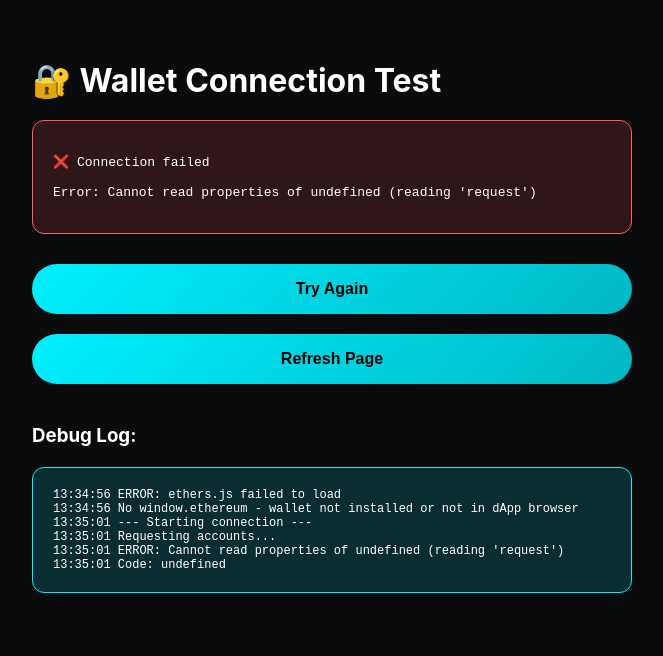
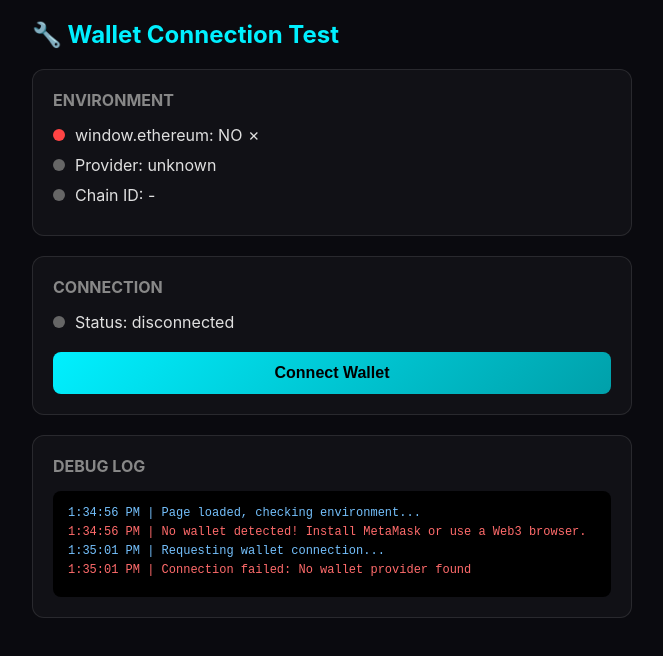
Before and after one commit to rekaldsi/agent-economy-hub, a website: page public/wallet-test.html in a window 1280 px wide. Both pictures are taken after a click on the button "Connect Wallet". Shown: the whole page, without its empty margins (308-971 px from the left). Drawn offline with nearby package versions, Linux system fonts and the light colour scheme.

Commit message:
Add standalone wallet-test.html for debugging

```diff
--- a/public/wallet-test.html
+++ b/public/wallet-test.html
@@ -1,184 +1,263 @@
 <!DOCTYPE html>
-<html>
+<html lang="en">
 <head>
-  <title>Wallet Test | TheBotique</title>
-  <meta name="viewport" content="width=device-width, initial-scale=1">
-  <script src="https://unpkg.com/ethers@6.7.0/dist/ethers.umd.min.js"></script>
+  <meta charset="UTF-8">
+  <meta name="viewport" content="width=device-width, initial-scale=1.0">
+  <title>Wallet Test - TheBotique</title>
   <style>
+    * { box-sizing: border-box; margin: 0; padding: 0; }
     body {
-      font-family: -apple-system, sans-serif;
-      background: #0A0B0D;
-      color: #fff;
-      padding: 40px;
-      max-width: 600px;
-      margin: 0 auto;
+      font-family: -apple-system, BlinkMacSystemFont, 'Segoe UI', Roboto, sans-serif;
+      background: #0a0a0f;
+      color: #e0e0e0;
+      min-height: 100vh;
+      padding: 20px;
     }
+    .container { max-width: 600px; margin: 0 auto; }
+    h1 { color: #00F0FF; margin-bottom: 20px; font-size: 24px; }
+    .card {
+      background: rgba(255,255,255,0.03);
+      border: 1px solid rgba(255,255,255,0.1);
+      border-radius: 12px;
+      padding: 20px;
+      margin-bottom: 20px;
+    }
+    .card h2 { font-size: 16px; margin-bottom: 15px; color: #888; }
     .status {
-      padding: 20px;
-      border-radius: 12px;
-      margin: 20px 0;
-      font-family: monospace;
+      display: flex;
+      align-items: center;
+      gap: 10px;
+      margin-bottom: 10px;
     }
-    .success { background: rgba(0, 230, 184, 0.15); border: 1px solid #00E6B8; }
-    .error { background: rgba(255, 92, 92, 0.15); border: 1px solid #FF5C5C; }
-    .warning { background: rgba(255, 184, 0, 0.15); border: 1px solid #FFB800; }
-    .info { background: rgba(0, 240, 255, 0.15); border: 1px solid #00F0FF; }
+    .dot {
+      width: 12px;
+      height: 12px;
+      border-radius: 50%;
+      background: #666;
+    }
+    .dot.green { background: #00ff88; }
+    .dot.red { background: #ff4444; }
+    .dot.yellow { background: #ffaa00; }
     button {
-      background: linear-gradient(135deg, #00F0FF, #00B8C4);
+      background: linear-gradient(135deg, #00F0FF, #00a0aa);
       color: #000;
       border: none;
-      padding: 16px 32px;
-      font-size: 16px;
+      padding: 12px 24px;
+      border-radius: 8px;
       font-weight: 600;
-      border-radius: 50px;
       cursor: pointer;
       width: 100%;
-      margin: 10px 0;
+      margin-top: 10px;
+      font-size: 16px;
     }
+    button:hover { opacity: 0.9; }
     button:disabled { opacity: 0.5; cursor: not-allowed; }
-    h1 { margin-bottom: 20px; }
-    #log { white-space: pre-wrap; font-size: 12px; }
+    .log {
+      background: #000;
+      border-radius: 8px;
+      padding: 15px;
+      font-family: monospace;
+      font-size: 12px;
+      max-height: 300px;
+      overflow-y: auto;
+      white-space: pre-wrap;
+      word-break: break-all;
+    }
+    .log-entry { margin-bottom: 5px; }
+    .log-entry.error { color: #ff6b6b; }
+    .log-entry.success { color: #51cf66; }
+    .log-entry.info { color: #74c0fc; }
+    .address {
+      font-family: monospace;
+      font-size: 14px;
+      word-break: break-all;
+      color: #00F0FF;
+    }
   </style>
 </head>
 <body>
-  <h1>🔐 Wallet Connection Test</h1>
+  <div class="container">
+    <h1>🔧 Wallet Connection Test</h1>
 
-  <div id="checks" class="status info">Running checks...</div>
+    <div class="card">
+      <h2>ENVIRONMENT</h2>
+      <div class="status">
+        <div class="dot" id="dot-ethereum"></div>
+        <span>window.ethereum: <span id="has-ethereum">checking...</span></span>
+      </div>
+      <div class="status">
+        <div class="dot" id="dot-provider"></div>
+        <span>Provider: <span id="provider-name">unknown</span></span>
+      </div>
+      <div class="status">
+        <div class="dot" id="dot-chain"></div>
+        <span>Chain ID: <span id="chain-id">-</span></span>
+      </div>
+    </div>
 
-  <button id="connectBtn" onclick="testConnect()">Connect Wallet</button>
-  <button onclick="location.reload()">Refresh Page</button>
+    <div class="card">
+      <h2>CONNECTION</h2>
+      <div class="status">
+        <div class="dot" id="dot-connected"></div>
+        <span>Status: <span id="connection-status">disconnected</span></span>
+      </div>
+      <div id="address-display" style="display:none; margin-top:10px;">
+        <span style="color:#888;">Address:</span><br>
+        <span class="address" id="wallet-address"></span>
+      </div>
+      <button id="connect-btn" onclick="testConnect()">Connect Wallet</button>
+    </div>
 
-  <h3 style="margin-top: 30px;">Debug Log:</h3>
-  <div id="log" class="status info"></div>
+    <div class="card">
+      <h2>DEBUG LOG</h2>
+      <div class="log" id="log"></div>
+    </div>
+  </div>
 
   <script>
-    const log = (msg) => {
-      console.log(msg);
-      document.getElementById('log').textContent += new Date().toISOString().slice(11,19) + ' ' + msg + '\n';
+    const log = (msg, type = 'info') => {
+      const logEl = document.getElementById('log');
+      const entry = document.createElement('div');
+      entry.className = 'log-entry ' + type;
+      entry.textContent = new Date().toLocaleTimeString() + ' | ' + msg;
+      logEl.appendChild(entry);
+      logEl.scrollTop = logEl.scrollHeight;
     };
 
-    // Run checks on load
-    window.addEventListener('load', () => {
-      const checks = document.getElementById('checks');
-      let html = '';
+    const updateDot = (id, color) => {
+      document.getElementById(id).className = 'dot ' + color;
+    };
 
-      // Check 1: ethers.js
-      if (typeof ethers !== 'undefined') {
-        html += '✅ ethers.js loaded (v' + ethers.version + ')\n';
-        log('ethers.js loaded successfully');
-      } else {
-        html += '❌ ethers.js NOT loaded\n';
-        log('ERROR: ethers.js failed to load');
-      }
+    // Check environment on load
+    window.addEventListener('load', async () => {
+      log('Page loaded, checking environment...');
 
-      // Check 2: window.ethereum
+      // Check window.ethereum
       if (typeof window.ethereum !== 'undefined') {
-        html += '✅ Wallet provider detected\n';
-        log('Wallet provider: ' + (window.ethereum.isMetaMask ? 'MetaMask' : 'Other'));
+        updateDot('dot-ethereum', 'green');
+        document.getElementById('has-ethereum').textContent = 'YES ✓';
+        log('window.ethereum detected', 'success');
+
+        // Detect provider
+        let providerName = 'Unknown';
+        if (window.ethereum.isMetaMask) providerName = 'MetaMask';
+        else if (window.ethereum.isCoinbaseWallet) providerName = 'Coinbase Wallet';
+        else if (window.ethereum.isRabby) providerName = 'Rabby';
+        else if (window.ethereum.isBraveWallet) providerName = 'Brave Wallet';
+        else if (window.ethereum.isTrust) providerName = 'Trust Wallet';
+
+        document.getElementById('provider-name').textContent = providerName;
+        updateDot('dot-provider', 'green');
+        log('Provider: ' + providerName, 'success');
+
+        // Get chain ID
+        try {
+          const chainId = await window.ethereum.request({ method: 'eth_chainId' });
+          const chainInt = parseInt(chainId, 16);
+          const chainNames = {
+            1: 'Ethereum Mainnet',
+            8453: 'Base',
+            84532: 'Base Sepolia',
+            137: 'Polygon',
+            42161: 'Arbitrum'
+          };
+          document.getElementById('chain-id').textContent = chainInt + ' (' + (chainNames[chainInt] || 'Unknown') + ')';
+          updateDot('dot-chain', chainInt === 8453 ? 'green' : 'yellow');
+          log('Chain ID: ' + chainInt, chainInt === 8453 ? 'success' : 'info');
+          if (chainInt !== 8453) {
+            log('⚠️ Not on Base (8453). TheBotique uses Base for USDC payments.', 'error');
+          }
+        } catch (e) {
+          log('Failed to get chain ID: ' + e.message, 'error');
+        }
 
         // Check if already connected
-        window.ethereum.request({ method: 'eth_accounts' }).then(accounts => {
+        try {
+          const accounts = await window.ethereum.request({ method: 'eth_accounts' });
           if (accounts.length > 0) {
-            html += '✅ Already connected: ' + accounts[0].slice(0,10) + '...\n';
-            log('Already connected: ' + accounts[0]);
+            showConnected(accounts[0]);
+            log('Already connected: ' + accounts[0], 'success');
           }
-          checks.innerHTML = '<pre>' + html + '</pre>';
-        });
+        } catch (e) {
+          log('Failed to check existing connection: ' + e.message, 'error');
+        }
+
       } else {
-        html += '⚠️ No wallet provider detected\n';
-        html += '\nYou need:\n';
-        html += '• Desktop: Install MetaMask extension\n';
-        html += '• Mobile: Open this page IN the MetaMask app browser\n';
-        log('No window.ethereum - wallet not installed or not in dApp browser');
-        checks.className = 'status warning';
+        updateDot('dot-ethereum', 'red');
+        document.getElementById('has-ethereum').textContent = 'NO ✗';
+        log('No wallet detected! Install MetaMask or use a Web3 browser.', 'error');
       }
-
-      checks.innerHTML = '<pre>' + html + '</pre>';
     });
 
+    function showConnected(address) {
+      updateDot('dot-connected', 'green');
+      document.getElementById('connection-status').textContent = 'CONNECTED';
+      document.getElementById('wallet-address').textContent = address;
+      document.getElementById('address-display').style.display = 'block';
+      document.getElementById('connect-btn').textContent = 'Connected ✓';
+      document.getElementById('connect-btn').disabled = true;
+    }
+
     async function testConnect() {
-      const btn = document.getElementById('connectBtn');
+      const btn = document.getElementById('connect-btn');
+      btn.textContent = 'Connecting...';
       btn.disabled = true;
-      btn.textContent = 'Connecting...';
 
-      log('--- Starting connection ---');
+      log('Requesting wallet connection...');
 
       try {
-        // Step 1: Request accounts
-        log('Requesting accounts...');
-        const accounts = await window.ethereum.request({ method: 'eth_requestAccounts' });
-        log('Got accounts: ' + accounts[0]);
+        if (!window.ethereum) {
+          throw new Error('No wallet provider found');
+        }
 
-        // Step 2: Create provider
-        log('Creating provider...');
-        const provider = new ethers.BrowserProvider(window.ethereum);
+        const accounts = await window.ethereum.request({
+          method: 'eth_requestAccounts'
+        });
 
-        // Step 3: Get network
-        log('Getting network...');
-        const network = await provider.getNetwork();
-        log('Network: chainId=' + network.chainId + ' name=' + network.name);
+        if (accounts.length > 0) {
+          showConnected(accounts[0]);
+          log('Connected successfully!', 'success');
+          log('Address: ' + accounts[0], 'success');
 
-        // Step 4: Check if Base
-        if (network.chainId !== 8453n) {
-          log('Not on Base (8453), attempting to switch...');
+          // Get balance
           try {
-            await window.ethereum.request({
-              method: 'wallet_switchEthereumChain',
-              params: [{ chainId: '0x2105' }]
+            const balance = await window.ethereum.request({
+              method: 'eth_getBalance',
+              params: [accounts[0], 'latest']
             });
-            log('Switched to Base');
+            const ethBalance = parseInt(balance, 16) / 1e18;
+            log('ETH Balance: ' + ethBalance.toFixed(4) + ' ETH', 'info');
           } catch (e) {
-            if (e.code === 4902) {
-              log('Base not found, adding network...');
-              await window.ethereum.request({
-                method: 'wallet_addEthereumChain',
-                params: [{
-                  chainId: '0x2105',
-                  chainName: 'Base',
-                  nativeCurrency: { name: 'ETH', symbol: 'ETH', decimals: 18 },
-                  rpcUrls: ['https://mainnet.base.org'],
-                  blockExplorerUrls: ['https://basescan.org']
-                }]
-              });
-            } else {
-              log('Switch failed: ' + e.message);
-            }
+            log('Could not fetch balance: ' + e.message, 'error');
           }
         }
+      } catch (error) {
+        log('Connection failed: ' + error.message, 'error');
+        if (error.code === 4001) {
+          log('User rejected the connection request', 'error');
+        } else if (error.code === -32002) {
+          log('Connection request already pending - check your wallet', 'error');
+        }
+        btn.textContent = 'Connect Wallet';
+        btn.disabled = false;
+      }
+    }
 
-        // Step 5: Get USDC balance
-        log('Getting USDC balance...');
-        const usdc = new ethers.Contract(
-          '0x833589fCD6eDb6E08f4c7C32D4f71b54bdA02913',
-          ['function balanceOf(address) view returns (uint256)', 'function decimals() view returns (uint8)'],
-          provider
-        );
-        const balance = await usdc.balanceOf(accounts[0]);
-        const decimals = await usdc.decimals();
-        const formatted = (Number(balance) / 10**Number(decimals)).toFixed(2);
-        log('USDC Balance: ' + formatted);
+    // Listen for account changes
+    if (window.ethereum) {
+      window.ethereum.on('accountsChanged', (accounts) => {
+        log('Account changed: ' + (accounts[0] || 'disconnected'), 'info');
+        if (accounts.length > 0) {
+          showConnected(accounts[0]);
+        } else {
+          location.reload();
+        }
+      });
 
-        // Success!
-        document.getElementById('checks').className = 'status success';
-        document.getElementById('checks').innerHTML = '<pre>✅ CONNECTED!\n\nAddress: ' + accounts[0] + '\nNetwork: Base (8453)\nUSDC Balance: $' + formatted + '</pre>';
-        log('--- Connection successful! ---');
-
-        btn.textContent = 'Connected ✓';
-
-      } catch (error) {
-        log('ERROR: ' + error.message);
-        log('Code: ' + error.code);
-
-        let msg = 'Connection failed';
-        if (error.code === 4001) msg = 'You rejected the connection request';
-        else if (error.code === -32002) msg = 'Request pending - check your wallet popup';
-
-        document.getElementById('checks').className = 'status error';
-        document.getElementById('checks').innerHTML = '<pre>❌ ' + msg + '\n\nError: ' + error.message + '</pre>';
-
-        btn.disabled = false;
-        btn.textContent = 'Try Again';
-      }
+      window.ethereum.on('chainChanged', (chainId) => {
+        log('Chain changed to: ' + parseInt(chainId, 16), 'info');
+        location.reload();
+      });
     }
   </script>
 </body>
```
